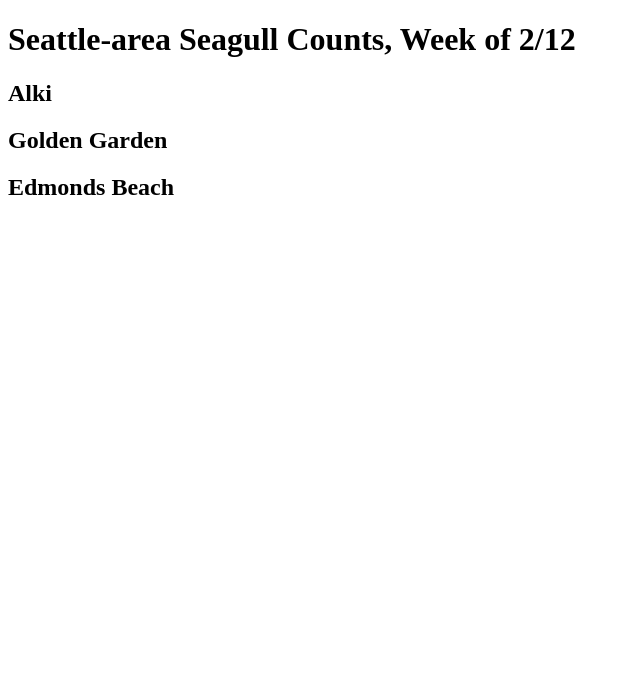
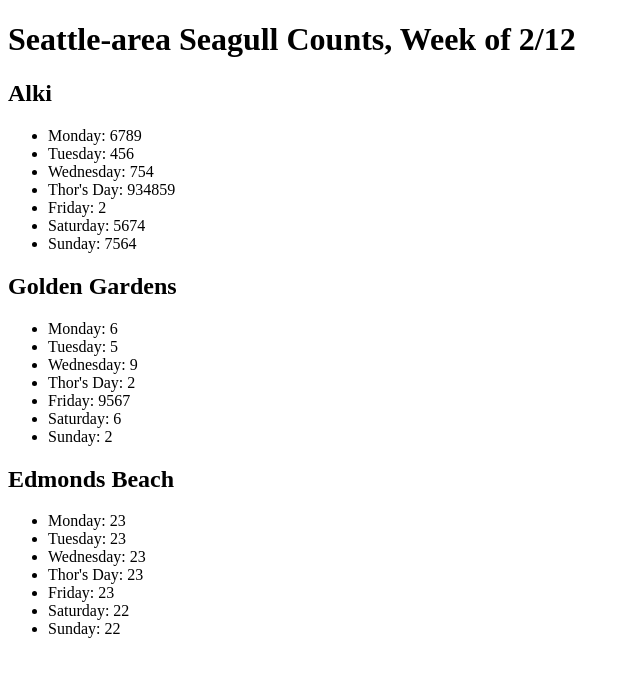
Before and after one commit to AmandaMoen/seattle-201d32, a plain HTML site: page class-06-dom-objects-domain_modeling/demo-sam-dom/index.html in a window 1280 px wide. Shown: the whole page, without its empty margins (0-640 px from the left). Drawn offline with Linux system fonts and the light colour scheme.

Commit message:
code demo

```diff
--- a/class-06-dom-objects-domain_modeling/demo-sam-dom/app.js
+++ b/class-06-dom-objects-domain_modeling/demo-sam-dom/app.js
@@ -1 +1,66 @@
 'use strict';
+
+// Object literal notation
+
+// Let's model some Seattle beaches in code
+// Let's make note of the name, neighborhood, and seagull count of each beach for each day last week
+var days = ['Monday', 'Tuesday', 'Wednesday', 'Thor\'s Day', 'Friday', 'Saturday', 'Sunday'];
+
+var alki = {
+  name: 'Alki',
+  neighborhood: 'West Seattle',
+  seagullCount: [6789, 456, 754, 934859, 2, 5674, 7564],
+  render: function() {
+    var ulEl = document.getElementById('alkibeach');
+    for (var i = 0; i < this.seagullCount.length; i++) {
+      // create an element
+      var liEl = document.createElement('li');
+      // give it content
+      liEl.textContent = days[i] + ': ' + this.seagullCount[i];
+      // append it to the DOM
+      // parent.appendChild(child)
+      ulEl.appendChild(liEl);
+    }
+  }
+};
+
+var goldenGardens = {
+  name: 'Golden Gardens',
+  neighborhood: 'Ballard',
+  seagullCount: [6, 5, 9, 2, 9567, 6, 2],
+  render: function() {
+    var ulEl = document.getElementById('gg');
+    for (var i = 0; i < this.seagullCount.length; i++) {
+      // create an element
+      var liEl = document.createElement('li');
+      // give it content
+      liEl.textContent = days[i] + ': ' + this.seagullCount[i];
+      // append it to the DOM
+      // parent.appendChild(child)
+      ulEl.appendChild(liEl);
+    }
+  }
+};
+
+var edmondsBeach = {
+  name: 'Edmonds Beach',
+  neighborhood: 'Edmonds',
+  seagullCount: [23, 23, 23, 23, 23, 22, 22],
+  render: function() {
+    var ulEl = document.getElementById('edmonds');
+    for (var i = 0; i < this.seagullCount.length; i++) {
+      // create an element
+      var liEl = document.createElement('li');
+      // give it content
+      liEl.textContent = days[i] + ': ' + this.seagullCount[i];
+      // append it to the DOM
+      // parent.appendChild(child)
+      ulEl.appendChild(liEl);
+    }
+  }
+};
+
+alki.render();
+goldenGardens.render();
+edmondsBeach.render();
+___
--- a/class-06-dom-objects-domain_modeling/demo-sam-dom/index.html
+++ b/class-06-dom-objects-domain_modeling/demo-sam-dom/index.html
@@ -10,9 +10,9 @@
   <h1>Seattle-area Seagull Counts, Week of 2/12</h1>
 
   <h2>Alki</h2>
-  <ul id="alki"></ul>
+  <ul id="alkibeach"></ul>
 
-  <h2>Golden Garden</h2>
+  <h2>Golden Gardens</h2>
   <ul id="gg"></ul>
 
   <h2>Edmonds Beach</h2>
```
Also changed, not shown: class-06-dom-objects-domain_modeling/lab/assets/salmon.png (added), 2 other files.
